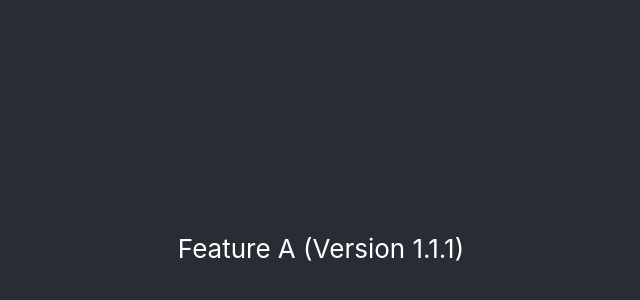
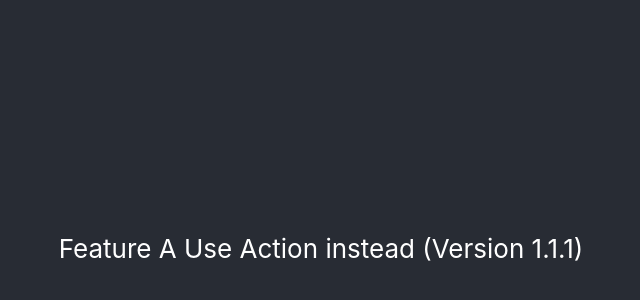
Before and after one commit to franktylerva/k8s-micro-frontend, a React (Create React App) app in the folder feature-a/: page / in a window 1280 px wide. Shown: the part 152-452 px from the top of the page, without its empty margins (319-959 px from the left). Built offline with nearby package versions, Linux system fonts and the light colour scheme.

Commit message:
Use action.

```diff
--- a/feature-a/src/App.js
+++ b/feature-a/src/App.js
@@ -5,7 +5,7 @@ function App() {
   return (
     <div className="App">
       <header className="App-header">
-        Feature A (Version 1.1.1)
+        Feature A Use Action instead (Version 1.1.1)
       </header>
     </div>
   );
```
